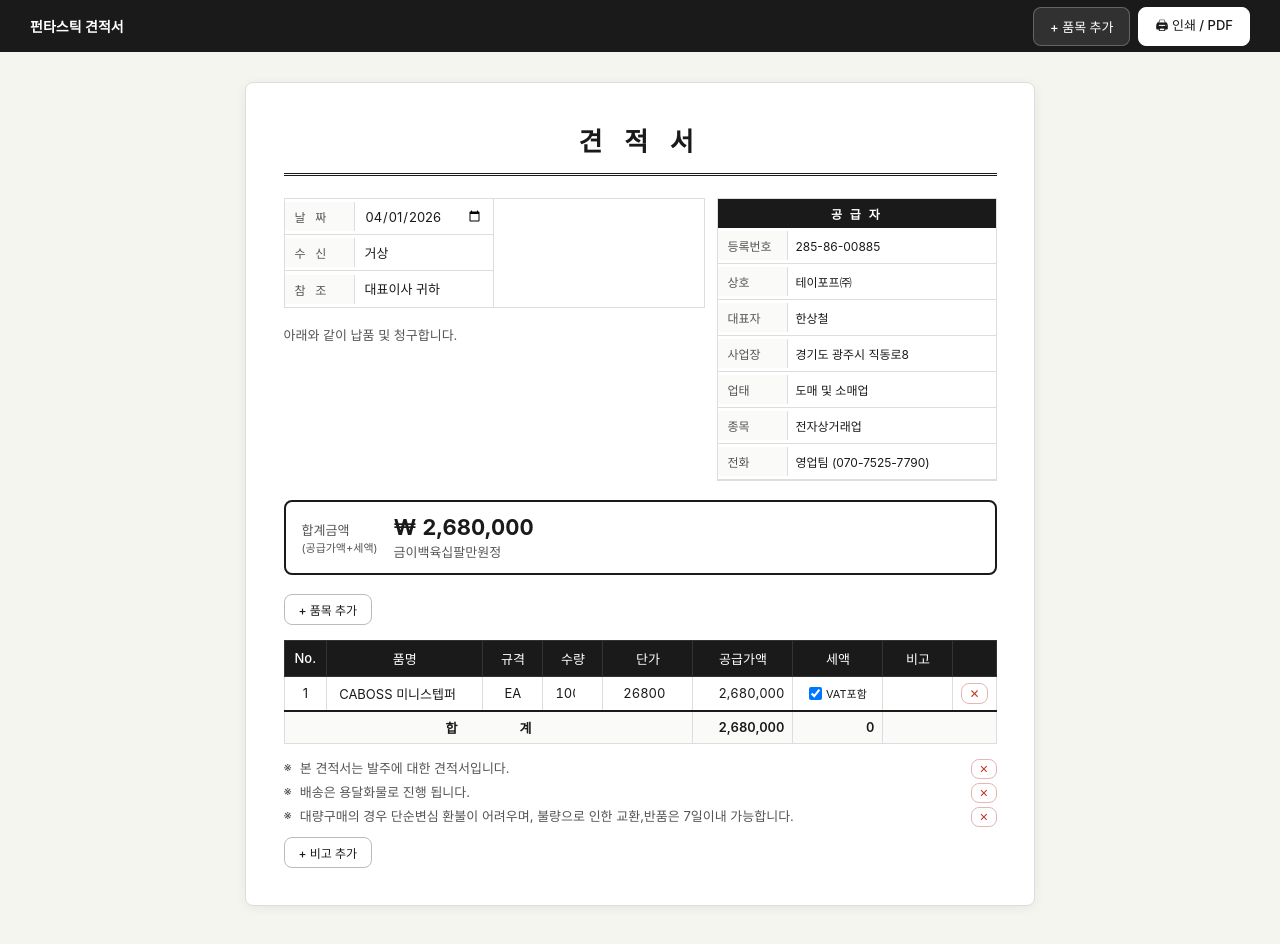
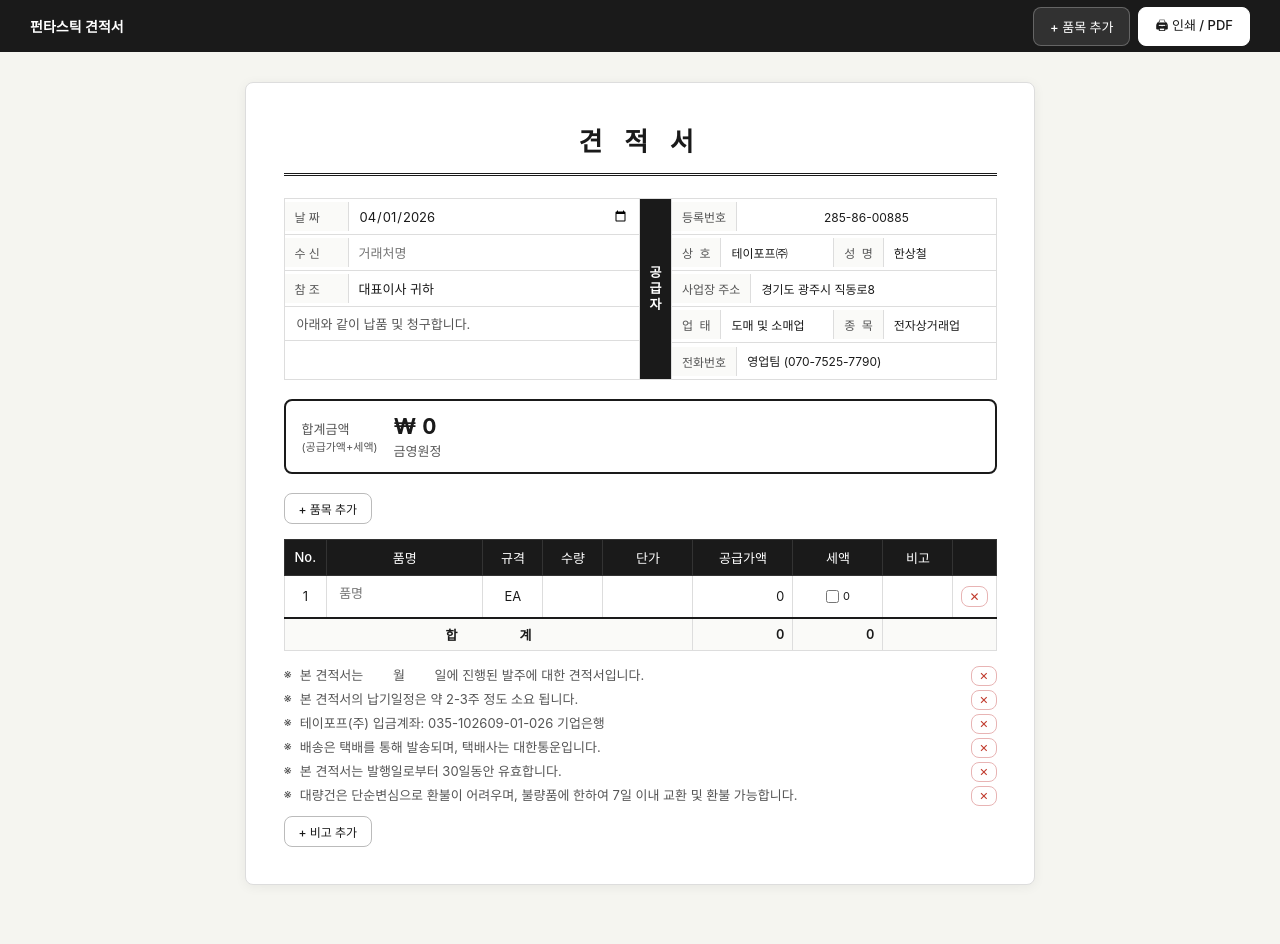
Before and after one commit to gihoan1209-lgtm/funtastic-quote, a Next.js app: page / in a window 1280 px wide. Shown: the top 944 px of the page. Built offline with nearby package versions, Linux system fonts and the light colour scheme.

Commit message:
Update page.js

```diff
--- a/app/page.js
+++ b/app/page.js
@@ -31,23 +31,25 @@ function toKorean(n) {
   return '금' + result + '원정'
 }
 const initItems = [
-  { id: 1, name: 'CABOSS 미니스텝퍼', spec: 'EA', qty: 100, price: 26800, vatIncluded: true, note: '' },
+  { id: 1, name: '', spec: 'EA', qty: '', price: '', vatIncluded: false, note: '' },
 ]
 const initNotes = [
-  '본 견적서는 발주에 대한 견적서입니다.',
-  '배송은 용달화물로 진행 됩니다.',
-  '대량구매의 경우 단순변심 환불이 어려우며, 불량으로 인한 교환,반품은 7일이내 가능합니다.',
+  '본 견적서는 　　월 　　일에 진행된 발주에 대한 견적서입니다.',
+  '본 견적서의 납기일정은 약 2-3주 정도 소요 됩니다.',
+  '테이포프(주) 입금계좌: 035-102609-01-026 기업은행',
+  '배송은 택배를 통해 발송되며, 택배사는 대한통운입니다.',
+  '본 견적서는 발행일로부터 30일동안 유효합니다.',
+  '대량건은 단순변심으로 환불이 어려우며, 불량품에 한하여 7일 이내 교환 및 환불 가능합니다.',
 ]
 
 export default function QuotePage() {
   const [date, setDate] = useState(today())
-  const [recipient, setRecipient] = useState('거상')
+  const [recipient, setRecipient] = useState('')
   const [recipientTitle, setRecipientTitle] = useState('대표이사 귀하')
   const [intro, setIntro] = useState('아래와 같이 납품 및 청구합니다.')
   const [items, setItems] = useState(initItems)
   const [notes, setNotes] = useState(initNotes)
 
-  // 공급자 정보 (수정 가능)
   const [supplier, setSupplier] = useState({
     reg: '285-86-00885',
     name: '테이포프㈜',
@@ -59,7 +61,6 @@ export default function QuotePage() {
   })
   const updateSupplier = (field, val) => setSupplier(prev => ({ ...prev, [field]: val }))
 
-  // 계산
   const totals = items.reduce((acc, item) => {
     const supply = (item.qty || 0) * (item.price || 0)
     const vat = item.vatIncluded ? 0 : Math.round(supply * 0.1)
@@ -84,15 +85,13 @@ export default function QuotePage() {
   const addNote = () => setNotes(prev => [...prev, ''])
   const removeNote = (idx) => setNotes(prev => prev.filter((_, i) => i !== idx))
 
-  const handlePrint = () => window.print()
-
   return (
     <>
       <div className="toolbar">
         <div className="toolbar-logo">펀타스틱 견적서</div>
         <div className="toolbar-actions">
           <button className="btn" onClick={addItem}>+ 품목 추가</button>
-          <button className="btn btn-white" onClick={handlePrint}>🖨 인쇄 / PDF</button>
+          <button className="btn btn-white" onClick={() => window.print()}>🖨 인쇄 / PDF</button>
         </div>
       </div>
 
@@ -100,59 +99,58 @@ export default function QuotePage() {
         <div className="quote-paper">
           <div className="quote-title">견 적 서</div>
 
-          {/* 날짜 + 수신 + 공급자 */}
-          <div style={{ display: 'grid', gridTemplateColumns: '1fr auto', gap: '12px', marginBottom: '1.25rem' }}>
-            <div>
-              <div className="info-grid">
-                <div className="info-left">
-                  <div className="info-row">
-                    <span className="info-label">날&nbsp;&nbsp;&nbsp;짜</span>
-                    <div className="info-val">
-                      <input type="date" value={date} onChange={e => setDate(e.target.value)} className="editable-inline" />
-                    </div>
-                  </div>
-                  <div className="info-row">
-                    <span className="info-label">수&nbsp;&nbsp;&nbsp;신</span>
-                    <div className="info-val">
-                      <input value={recipient} onChange={e => setRecipient(e.target.value)} className="editable-inline" placeholder="거래처명" />
-                    </div>
-                  </div>
-                  <div className="info-row">
-                    <span className="info-label">참&nbsp;&nbsp;&nbsp;조</span>
-                    <div className="info-val">
-                      <input value={recipientTitle} onChange={e => setRecipientTitle(e.target.value)} className="editable-inline" placeholder="대표이사 귀하" />
-                    </div>
-                  </div>
-                </div>
-              </div>
-              <div style={{ fontSize: '13px', color: 'var(--text2)', marginTop: '6px' }}>
-                <input value={intro} onChange={e => setIntro(e.target.value)} className="editable-inline" style={{ width: '100%', color: 'var(--text2)' }} />
-              </div>
-            </div>
-
-            {/* 공급자 박스 */}
-            <div style={{ border: '1px solid var(--border)', minWidth: '260px' }}>
-              <div className="supplier-title">공 급 자</div>
-              {[
-                ['등록번호', 'reg'],
-                ['상호', 'name'],
-                ['대표자', 'rep'],
-                ['사업장', 'addr'],
-                ['업태', 'biz'],
-                ['종목', 'type'],
-                ['전화', 'tel'],
-              ].map(([label, field]) => (
+          <div style={{ display: 'grid', gridTemplateColumns: '1fr 1fr', gap: '0', marginBottom: '1.25rem', border: '1px solid var(--border)' }}>
+            <div style={{ borderRight: '1px solid var(--border)' }}>
+              {[['날  짜','date'],['수  신','recipient'],['참  조','recipientTitle']].map(([label, field]) => (
                 <div key={field} className="info-row" style={{ borderBottom: '1px solid var(--border)' }}>
-                  <span className="info-label">{label}</span>
-                  <div className="info-val" style={{ padding: '4px 8px' }}>
-                    <input className="editable-inline" value={supplier[field]} onChange={e => updateSupplier(field, e.target.value)} style={{ fontSize: '12px', width: '100%' }} />
+                  <span className="info-label" style={{ minWidth: '64px' }}>{label}</span>
+                  <div className="info-val">
+                    {field === 'date'
+                      ? <input type="date" value={date} onChange={e => setDate(e.target.value)} className="editable-inline" />
+                      : field === 'recipient'
+                      ? <input value={recipient} onChange={e => setRecipient(e.target.value)} className="editable-inline" placeholder="거래처명" />
+                      : <input value={recipientTitle} onChange={e => setRecipientTitle(e.target.value)} className="editable-inline" placeholder="대표님 귀하" />
+                    }
                   </div>
                 </div>
               ))}
+              <div style={{ padding: '8px 12px', fontSize: '13px', borderBottom: '1px solid var(--border)' }}>
+                <input value={intro} onChange={e => setIntro(e.target.value)} className="editable-inline" style={{ width: '100%', color: 'var(--text2)' }} />
+              </div>
+              <div style={{ minHeight: '20px' }} />
+            </div>
+
+            <div style={{ display: 'flex' }}>
+              <div style={{ background: '#1a1a1a', color: '#fff', writingMode: 'vertical-lr', textOrientation: 'upright', fontSize: '13px', fontWeight: 600, letterSpacing: '0.2em', padding: '12px 6px', display: 'flex', alignItems: 'center', justifyContent: 'center', minWidth: '28px' }}>공급자</div>
+              <div style={{ flex: 1, borderLeft: '1px solid var(--border)' }}>
+                <div className="info-row" style={{ borderBottom: '1px solid var(--border)' }}>
+                  <span className="info-label" style={{ minWidth: '64px' }}>등록번호</span>
+                  <div className="info-val"><input className="editable-inline" value={supplier.reg} onChange={e => updateSupplier('reg', e.target.value)} style={{ fontSize: '12px', width: '100%', textAlign: 'center' }} /></div>
+                </div>
+                <div className="info-row" style={{ borderBottom: '1px solid var(--border)' }}>
+                  <span className="info-label" style={{ minWidth: '40px' }}>상&nbsp;&nbsp;호</span>
+                  <div className="info-val" style={{ flex: 1 }}><input className="editable-inline" value={supplier.name} onChange={e => updateSupplier('name', e.target.value)} style={{ fontSize: '12px', width: '100%' }} /></div>
+                  <span className="info-label" style={{ minWidth: '40px', borderLeft: '1px solid var(--border)' }}>성&nbsp;&nbsp;명</span>
+                  <div className="info-val" style={{ flex: 1 }}><input className="editable-inline" value={supplier.rep} onChange={e => updateSupplier('rep', e.target.value)} style={{ fontSize: '12px', width: '100%' }} /></div>
+                </div>
+                <div className="info-row" style={{ borderBottom: '1px solid var(--border)' }}>
+                  <span className="info-label" style={{ minWidth: '64px' }}>사업장 주소</span>
+                  <div className="info-val"><input className="editable-inline" value={supplier.addr} onChange={e => updateSupplier('addr', e.target.value)} style={{ fontSize: '12px', width: '100%' }} /></div>
+                </div>
+                <div className="info-row" style={{ borderBottom: '1px solid var(--border)' }}>
+                  <span className="info-label" style={{ minWidth: '40px' }}>업&nbsp;&nbsp;태</span>
+                  <div className="info-val" style={{ flex: 1 }}><input className="editable-inline" value={supplier.biz} onChange={e => updateSupplier('biz', e.target.value)} style={{ fontSize: '12px', width: '100%' }} /></div>
+                  <span className="info-label" style={{ minWidth: '40px', borderLeft: '1px solid var(--border)' }}>종&nbsp;&nbsp;목</span>
+                  <div className="info-val" style={{ flex: 1 }}><input className="editable-inline" value={supplier.type} onChange={e => updateSupplier('type', e.target.value)} style={{ fontSize: '12px', width: '100%' }} /></div>
+                </div>
+                <div className="info-row">
+                  <span className="info-label" style={{ minWidth: '64px' }}>전화번호</span>
+                  <div className="info-val"><input className="editable-inline" value={supplier.tel} onChange={e => updateSupplier('tel', e.target.value)} style={{ fontSize: '12px', width: '100%' }} /></div>
+                </div>
+              </div>
             </div>
           </div>
 
-          {/* 합계금액 */}
           <div className="total-box">
             <div className="total-label">합계금액<br /><span style={{ fontSize: '11px' }}>(공급가액+세액)</span></div>
             <div style={{ flex: 1 }}>
@@ -161,12 +159,10 @@ export default function QuotePage() {
             </div>
           </div>
 
-          {/* 품목 액션 */}
           <div className="action-row no-print">
             <button className="btn-light" onClick={addItem}>+ 품목 추가</button>
           </div>
 
-          {/* 품목 테이블 */}
           <table className="items-table">
             <thead>
               <tr>
@@ -189,7 +185,8 @@ export default function QuotePage() {
                   <tr key={item.id}>
                     <td className="center">{idx + 1}</td>
                     <td>
-                      <input className="editable" value={item.name} onChange={e => updateItem(item.id, 'name', e.target.value)} placeholder="품명" />
+                      <textarea className="editable" value={item.name} onChange={e => updateItem(item.id, 'name', e.target.value)} placeholder="품명" rows={1} style={{ resize: 'none', overflow: 'hidden', lineHeight: '1.4', minHeight: '26px', width: '100%' }}
+                        onInput={e => { e.target.style.height = 'auto'; e.target.style.height = e.target.scrollHeight + 'px' }} />
                     </td>
                     <td className="center">
                       <input className="editable" value={item.spec} onChange={e => updateItem(item.id, 'spec', e.target.value)} style={{ textAlign: 'center' }} />
@@ -208,7 +205,7 @@ export default function QuotePage() {
                       </label>
                     </td>
                     <td>
-                      <input className="editable" value={item.note} onChange={e => updateItem(item.id, 'note', e.target.value)} placeholder="" />
+                      <input className="editable" value={item.note} onChange={e => updateItem(item.id, 'note', e.target.value)} />
                     </td>
                     <td className="center no-print">
                       <button className="btn-light btn-del" onClick={() => removeItem(item.id)} style={{ padding: '2px 7px', fontSize: '12px' }}>✕</button>
@@ -227,7 +224,6 @@ export default function QuotePage() {
             </tfoot>
           </table>
 
-          {/* 비고 */}
           <div className="notes">
             {notes.map((note, idx) => (
               <div key={idx} className="note-item">
```
